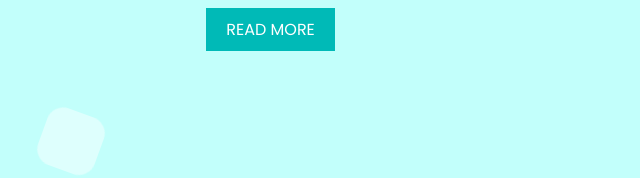
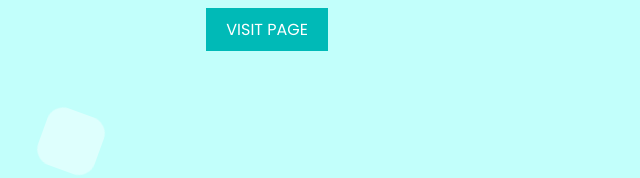
Before and after one commit to badana03/caws-connect-project, a website: page pages/about.html in a window 1280 px wide. Shown: the part 501-679 px from the top of the page, 471-1111 px from the left. Drawn offline with Linux system fonts and the light colour scheme; a web font is replaced by a local one.

Commit message:
Update about.html

```diff
--- a/pages/about.html
+++ b/pages/about.html
@@ -37,7 +37,7 @@
         <div class="about">
             <h1>About Us</h1>
             <p>Lorem ipsum dolor sit amet consectetur adipisicing elit. Quisquam, quos. Lorem ipsum dolor sit amet consectetur adipisicing elit. Modi ipsa libero sequi ducimus nesciunt necessitatibus mollitia inventore earum voluptate.</p>
-            <a href="https://web.facebook.com/CdOAnimalRescue">READ MORE</a>
+            <a href="https://web.facebook.com/CdOAnimalRescue">VISIT PAGE</a>
         </div>
     </main>
 </div>
```
